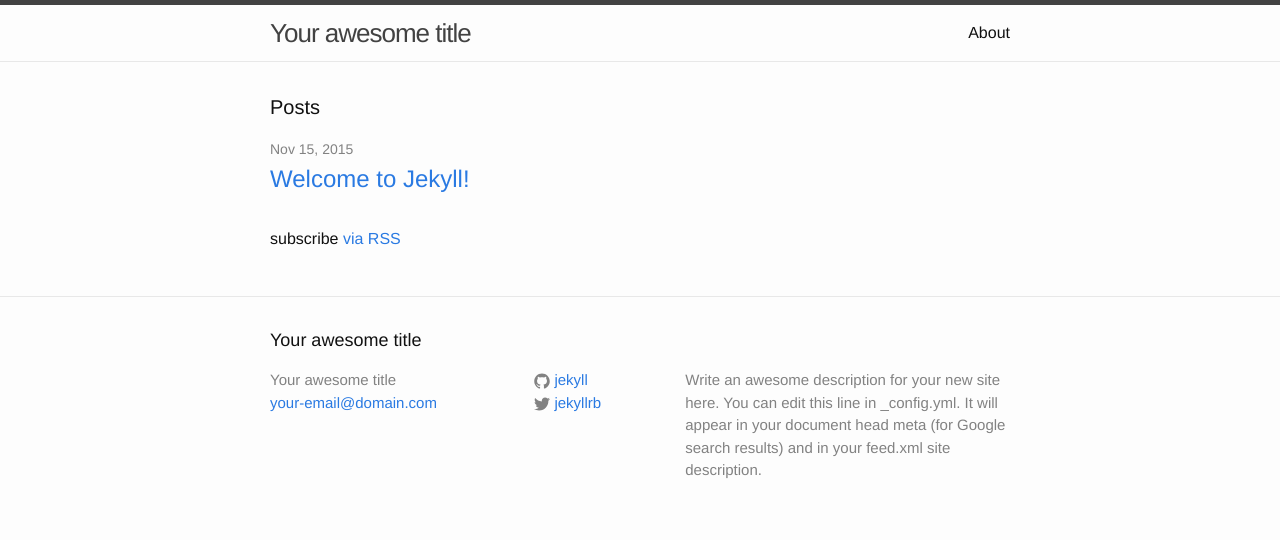
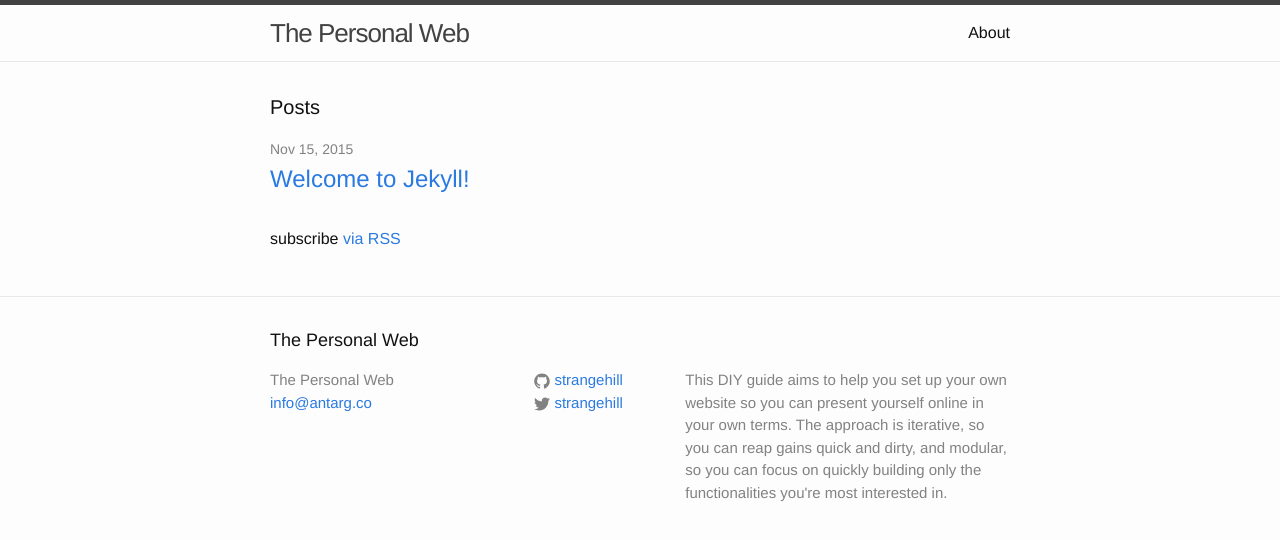
Before and after one commit to Strangehill/antarg.co, a Jekyll site: the page built from index.html, in a window 1280 px wide. Shown: the top 540 px of the page. Built offline with Jekyll 4.4.1, drawn with Linux system fonts in a browser that asks for light colours.

Commit message:
Personalize config.yml

```diff
--- a/_config.yml
+++ b/_config.yml
@@ -6,16 +6,13 @@
 # 'jekyll serve'. If you change this file, please restart the server process.
 
 # Site settings
-title: Your awesome title
-email: your-email@domain.com
-description: > # this means to ignore newlines until "baseurl:"
-  Write an awesome description for your new site here. You can edit this
-  line in _config.yml. It will appear in your document head meta (for
-  Google search results) and in your feed.xml site description.
+title: The Personal Web
+email: info@antarg.co
+description: This DIY guide aims to help you set up your own website so you can present yourself online in your own terms. The approach is iterative, so you can reap gains quick and dirty, and modular, so you can focus on quickly building only the functionalities you're most interested in.
 baseurl: "" # the subpath of your site, e.g. /blog
-url: "http://yourdomain.com" # the base hostname & protocol for your site
-twitter_username: jekyllrb
-github_username:  jekyll
+twitter_username: strangehill
+url: "http://antarg.co" # the base hostname & protocol for your site
+github_username:  strangehill
 
 # Build settings
 markdown: kramdown
```
